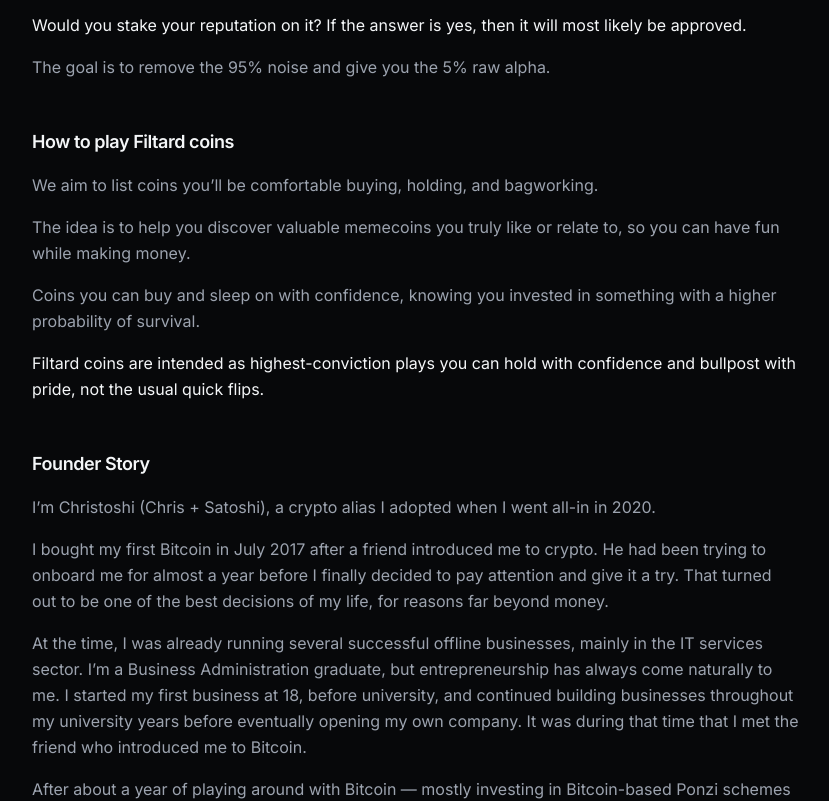
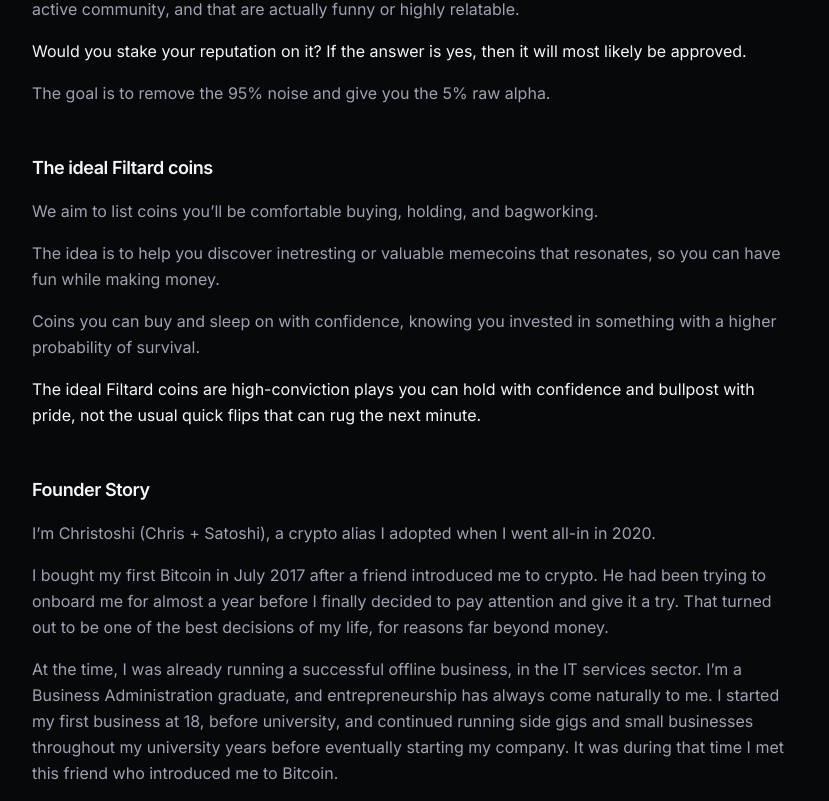
Before and after one commit to Christoshi/filtard, a Next.js app: page /about in a window 1280 px wide. Shown: the part 440-1241 px from the top of the page, without its empty margins (224-1053 px from the left). Built offline with nearby package versions, Linux system fonts and the light colour scheme; no server answers; the database is empty.

Commit message:
updated About

```diff
--- a/app/about/page.tsx
+++ b/app/about/page.tsx
@@ -21,7 +21,7 @@
  </p>
  <p className="text-[#9ca3af] leading-relaxed">
  Our goal is to help you discover new and existing memecoins you can
- trade or hold with confidence.
+ trade or hold with confidence. But nothing on filtard.com is financial advice.
  </p>
  </section>
 
@@ -50,10 +50,10 @@
  </div>
  </section>
 
-  {/* How to play */}
+  {/* Ideal Filtard coins */}
  <section className="mb-12">
  <h2 className="text-lg font-semibold text-[#f4f6f8] mb-4 tracking-tight">
- How to play Filtard coins
+ The ideal Filtard coins
  </h2>
  <div className="space-y-4 text-[#9ca3af] leading-relaxed">
  <p>
@@ -61,16 +61,15 @@
  bagworking.
  </p>
  <p>
- The idea is to help you discover valuable memecoins you truly like
- or relate to, so you can have fun while making money.
+ The idea is to help you discover inetresting or valuable memecoins that resonates, so you can have fun while making money.
  </p>
  <p>
  Coins you can buy and sleep on with confidence, knowing you invested
  in something with a higher probability of survival.
  </p>
  <p className="text-[#f4f6f8]">
- Filtard coins are intended as highest-conviction plays you can hold
- with confidence and bullpost with pride, not the usual quick flips.
+ The ideal Filtard coins are  high-conviction plays you can hold
+ with confidence and bullpost with pride, not the usual quick flips that can rug the next minute.
  </p>
  </div>
  </section>
@@ -93,13 +92,13 @@
  beyond money.
  </p>
  <p>
- At the time, I was already running several successful offline
- businesses, mainly in the IT services sector. I’m a Business
- Administration graduate, but entrepreneurship has always come
+ At the time, I was already running a successful offline
+ business, in the IT services sector. I’m a Business
+ Administration graduate, and entrepreneurship has always come
  naturally to me. I started my first business at 18, before
- university, and continued building businesses throughout my
- university years before eventually opening my own company. It was
- during that time that I met the friend who introduced me to Bitcoin.
+ university, and continued running side gigs and small  businesses throughout my
+ university years before eventually starting my company. It was
+ during that time I met this friend who introduced me to Bitcoin.
  </p>
  <p>
  After about a year of playing around with Bitcoin — mostly investing
```
